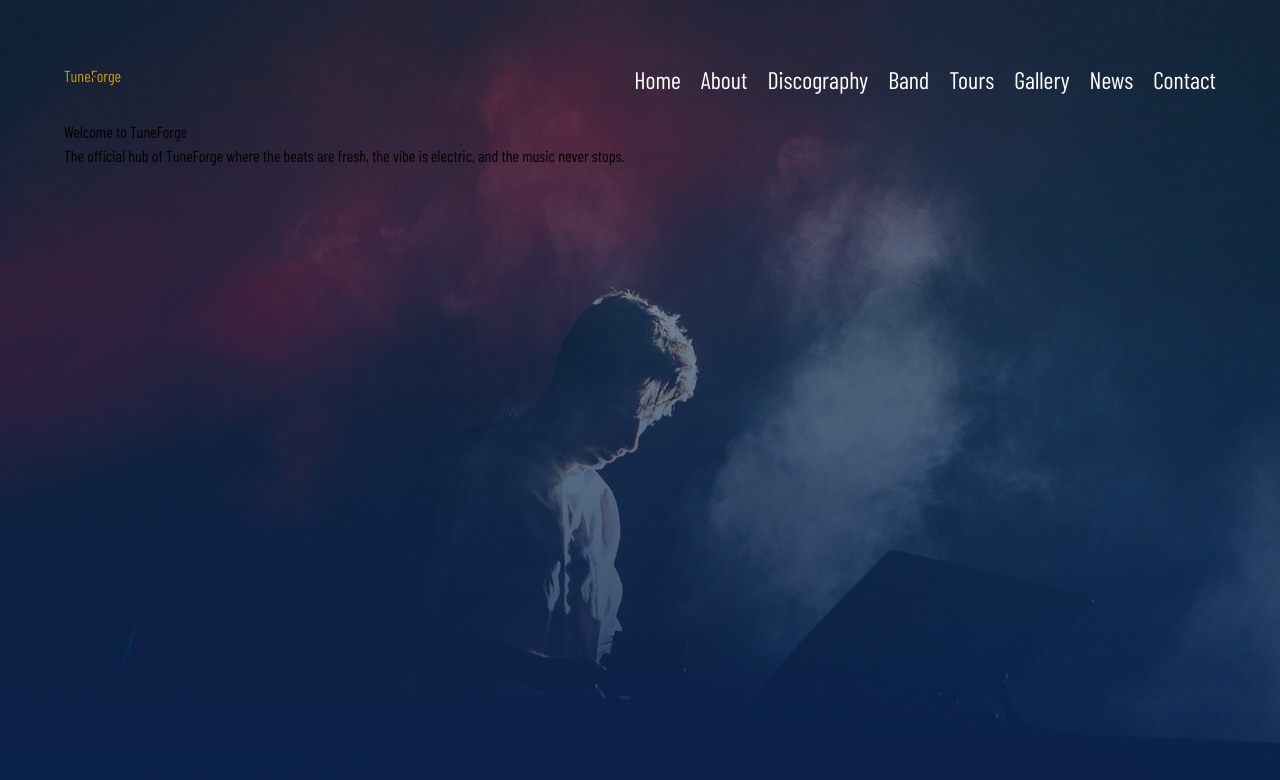
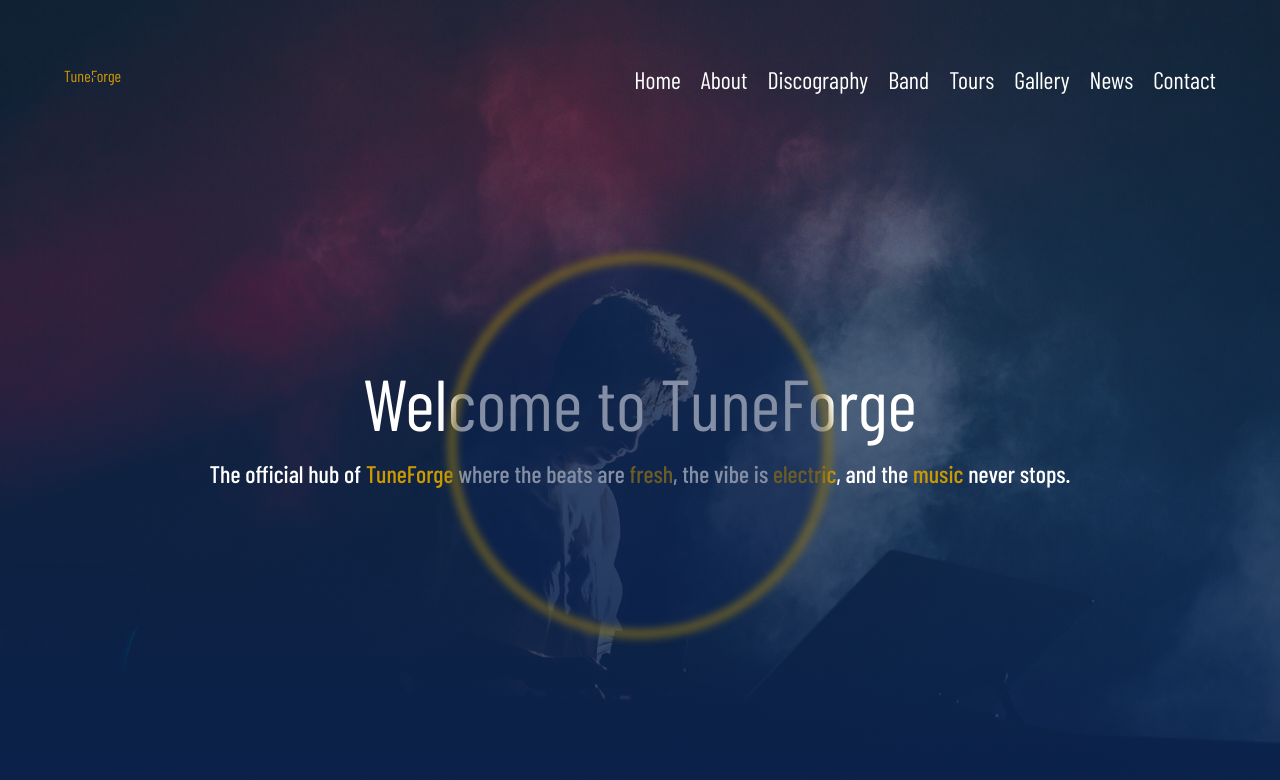
Before and after one commit to BlanchardIlela/webSitePhotographie, a website: page index.html in a window 1280 px wide. Drawn offline with nearby package versions, Linux system fonts and the light colour scheme; files that its build step writes are made by us from their sources; a web font is replaced by a local one.

Commit message:
Style suite header

```diff
--- a/index.html
+++ b/index.html
@@ -26,7 +26,7 @@
   </head>
   <body
     class="2xl:max-w-screen-2xl 2xl:mx-auto 2xl:bg-blue
-    2xl:selection:bg-blue selection:text-golden"
+    2xl:selection:bg-blue selection:text-golden text-white"
   >
     <header class="p-4 sm:p-8 md:p-12 lg:p-16 h-screen grid gap-y-6
     sm:grid-rows-[min-content_1fr]"
@@ -144,10 +144,13 @@
         </div>
       </nav>
 
-      <section>
-        <h1>Welcome to TuneForge</h1>
+      <section class="space-y-5 sm:place-self-center text-center md:relative md:before
+      md:before:-top-28 md:before:left-2/4 md:before:-translate-x-2/4 md:before:bg-blue/50
+      md:before:size-96 md:before:rounded-full md:before:border-8 md:before:border-golden/50
+      md:before:blur-sm">
+        <h1 class="text-5xl md:text-7xl">Welcome to TuneForge</h1>
 
-        <p>
+        <p class="text-lg font-semibold md:text-2xl md:font-medium *:text-golden">
           The official hub of <span>TuneForge</span> where the beats are
           <span>fresh</span>, the vibe is <span>electric</span>, and the
           <span>music</span> never stops.
```
